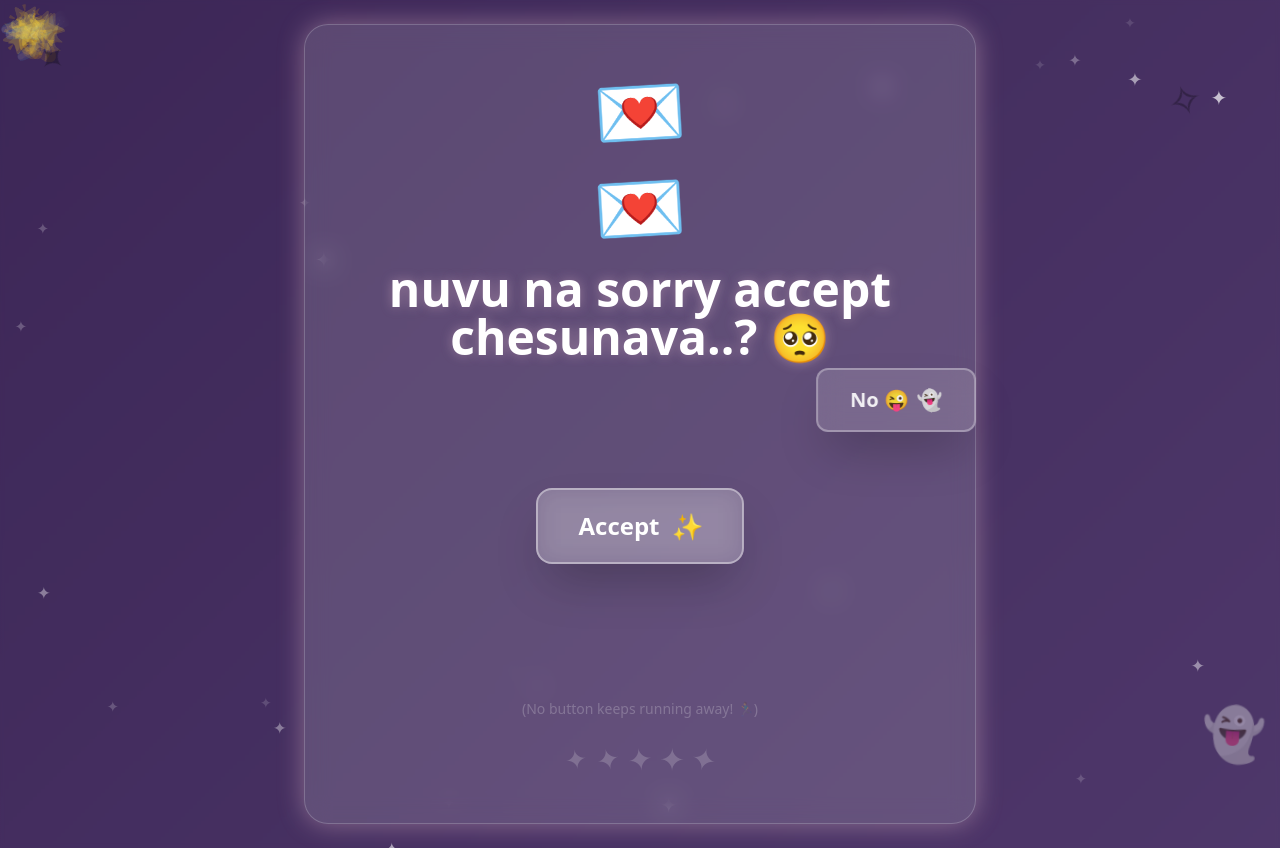
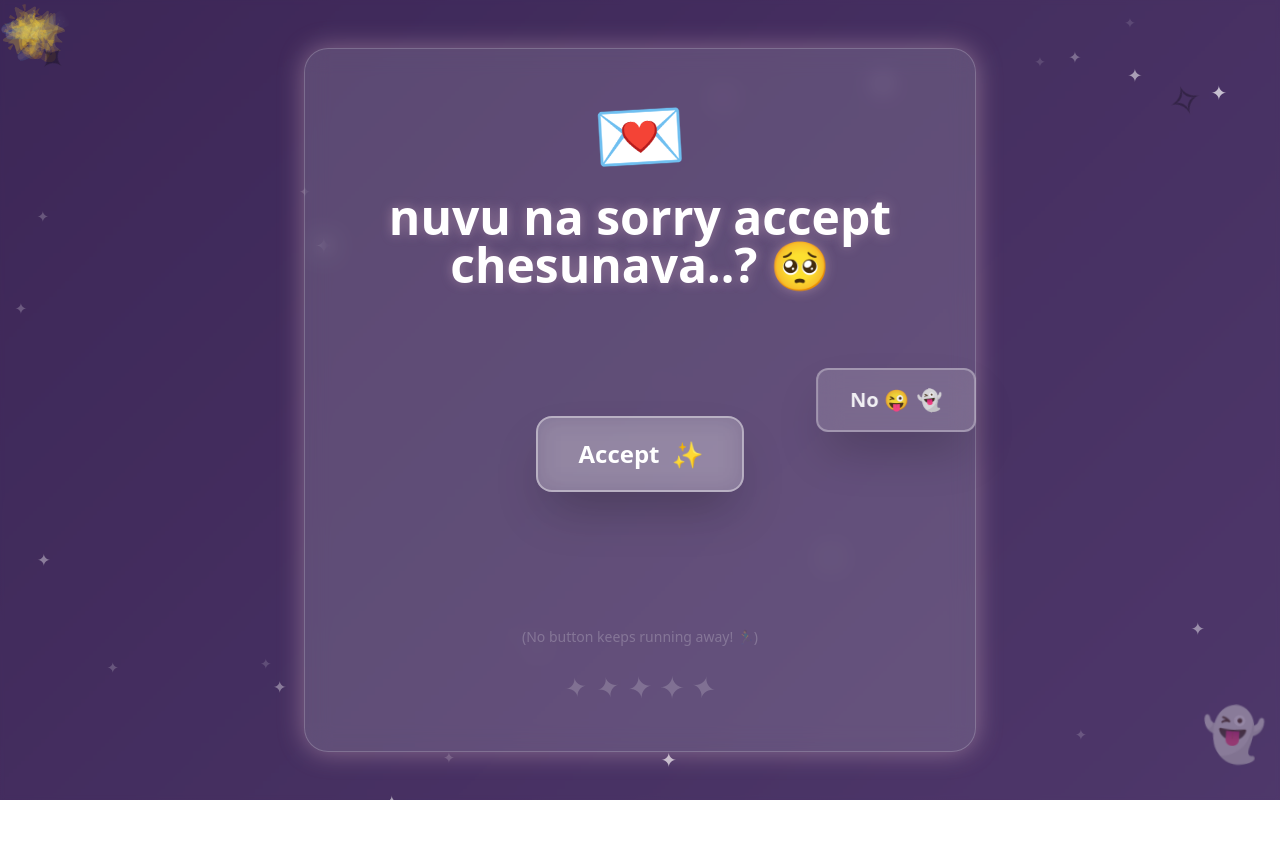
Before and after one commit to jobboad93/project, a React (Vite) app in the folder frontend/: page /forgive in a window 1280 px wide. After the commit the page ends 800 px from the top, so only its background shows below. Built offline with nearby package versions, Linux system fonts and the light colour scheme.

Commit message:
Update Forgive.jsx

```diff
--- a/frontend/src/pages/Forgive.jsx
+++ b/frontend/src/pages/Forgive.jsx
@@ -197,16 +197,7 @@ function Forgive() {
               >
                 💌
               </motion.div>
-              <motion.div
-                animate={{
-                  scale: [1, 1.2, 1],
-                  rotate: [0, 10, -10, 0],
-                }}
-                transition={{ duration: 3, repeat: Infinity }}
-                className="text-7xl mb-6"
-              >
-                💌
-              </motion.div>
+
               {/* Icon */}
               <motion.h1
                 className="text-3xl md:text-5xl font-bold mb-10 text-white leading-relaxed"
```
